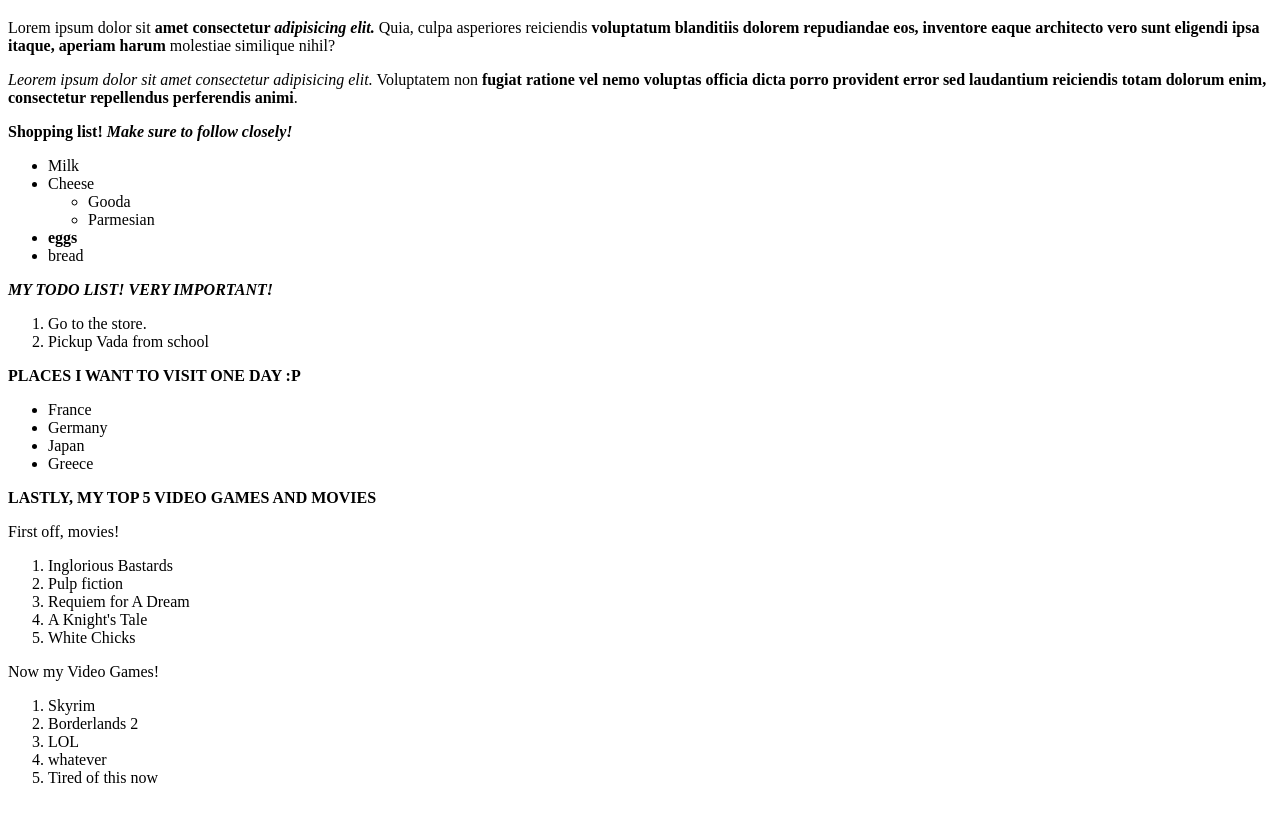
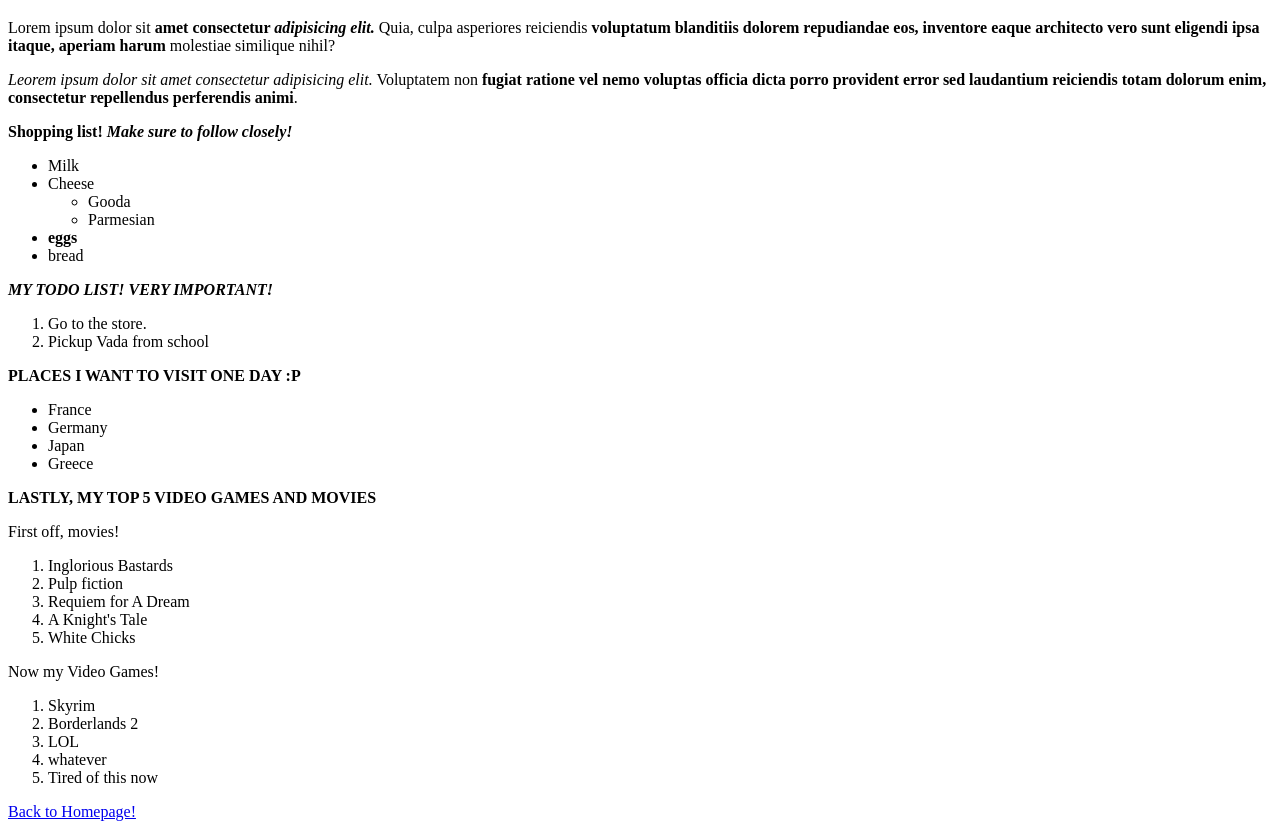
Before and after one commit to aidanmcnabb/myfirstwebsite, a plain HTML site: page index.html in a window 1280 px wide. Shown: the part 61-898 px from the top of the page. Before the commit the page ends 864 px from the top, so only its background shows below. Drawn offline with Linux system fonts and the light colour scheme.

Commit message:
Created a link back to homepage from list

```diff
--- a/index.html
+++ b/index.html
@@ -50,5 +50,6 @@
             <li>whatever</li>
             <li>Tired of this now</li>
          </ol>
+         <p><a href="./odin-links-and-images/index.html">Back to Homepage!</a></p>
     </body>
 </html>
```
